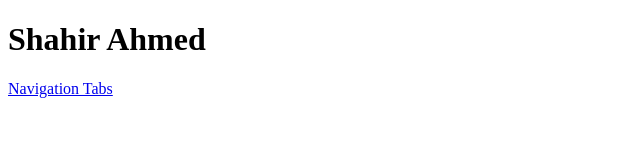
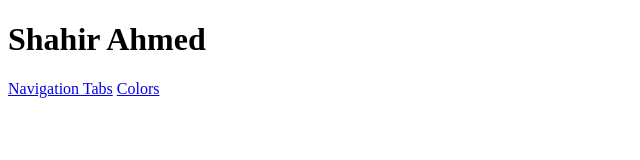
Before and after one commit to cirem52/cloud_technology, a plain HTML site: page index.html in a window 1280 px wide. Shown: the full height of the page, 0-640 px from the left. Drawn offline with Linux system fonts and the light colour scheme.

Commit message:
Update index.html

```diff
--- a/index.html
+++ b/index.html
@@ -12,6 +12,7 @@
     </div>
     <div>
         <a href="activity/sep14.html" target="_blank" rel="noopener noreferrer">Navigation Tabs</a>
+        <a href="rgb_img_shahir/colors.html" target="_blank" rel="noopener noreferrer">Colors</a>
     </div>
 </body>
 </html>
```
